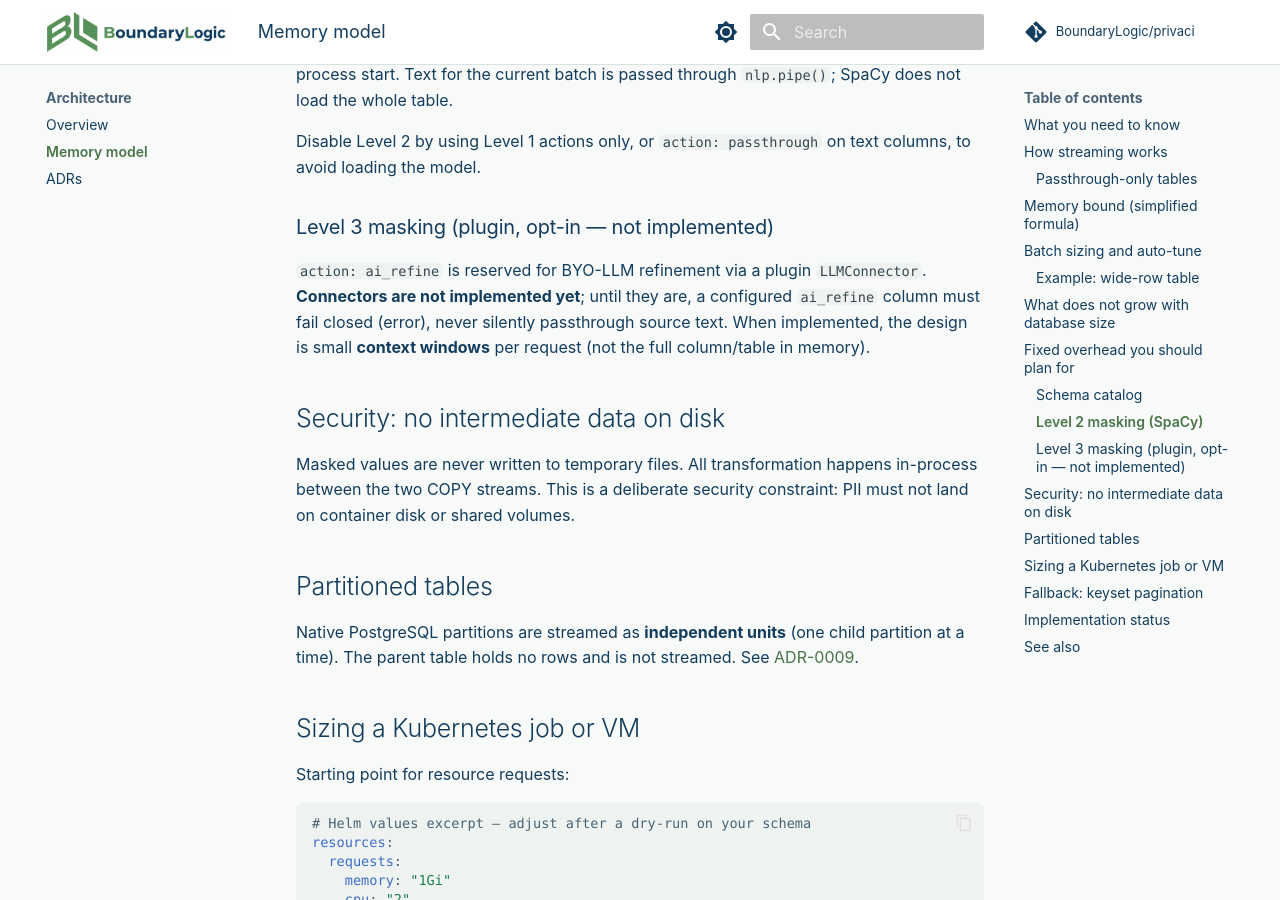
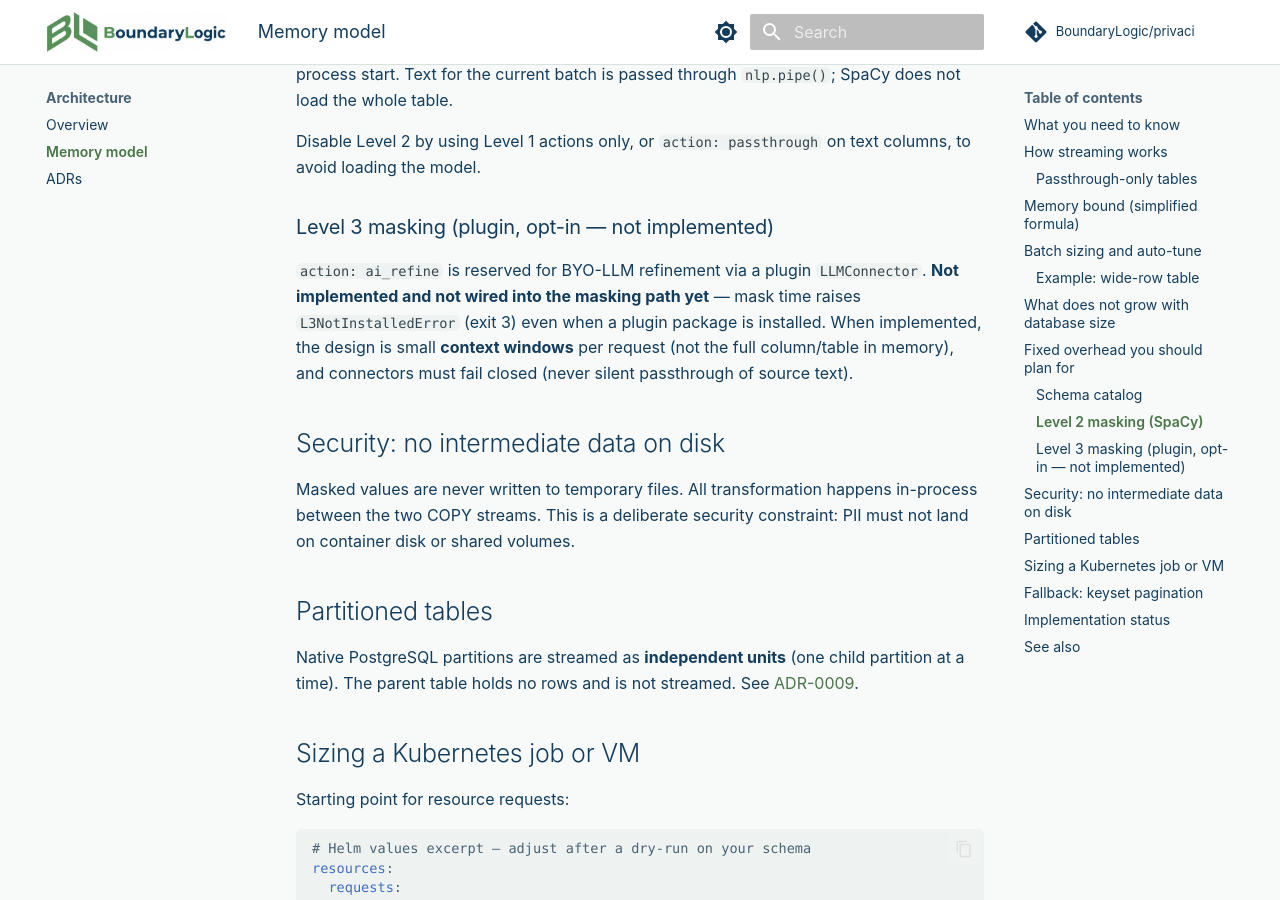
Before and after one commit to BoundaryLogic/privaci, an MkDocs documentation site: the page built from docs/architecture/memory-model.md, in a window 1280 px wide and 900 px high, scrolled down 3188 px. Built offline with MkDocs 1.6.1 and Material for MkDocs 9.7.7, drawn with Linux system fonts in a browser that asks for light colours; comment, search, counter and statistics services are not loaded.

Commit message:
docs: correct ai_refine exit path — not wired, exit 3
Mask time always raises L3NotInstalledError today; the engine does not call
LLM connectors yet. Drop the incorrect MaskingError / exit-1 claim.

```diff
--- a/docs/architecture/memory-model.md
+++ b/docs/architecture/memory-model.md
@@ -125,10 +125,11 @@ text columns, to avoid loading the model.
 ### Level 3 masking (plugin, opt-in — not implemented)
 
 `action: ai_refine` is reserved for BYO-LLM refinement via a plugin
-`LLMConnector`. **Connectors are not implemented yet**; until they are, a
-configured `ai_refine` column must fail closed (error), never silently
-passthrough source text. When implemented, the design is small **context
-windows** per request (not the full column/table in memory).
+`LLMConnector`. **Not implemented and not wired into the masking path yet** —
+mask time raises ``L3NotInstalledError`` (exit 3) even when a plugin package
+is installed. When implemented, the design is small **context windows** per
+request (not the full column/table in memory), and connectors must fail closed
+(never silent passthrough of source text).
 
 ## Security: no intermediate data on disk
 
```
Also changed, not shown: CHANGELOG.md (+3 -2 lines), docs/architecture/overview.md (+1 -1 lines), docs/configuration.md (+3 -3 lines), docs/error-codes.md (+5 -5 lines), docs/generated/errors/exit-code-1-generic-error.md (+0 -2 lines), docs/generated/errors/exit-code-3-config-validation-failure.md (+5 -3 lines).
